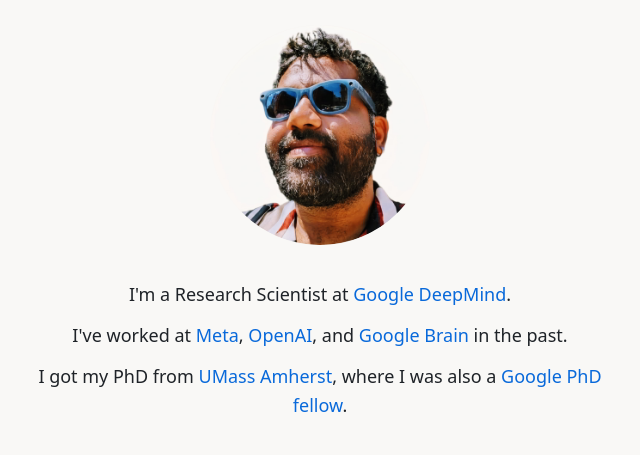
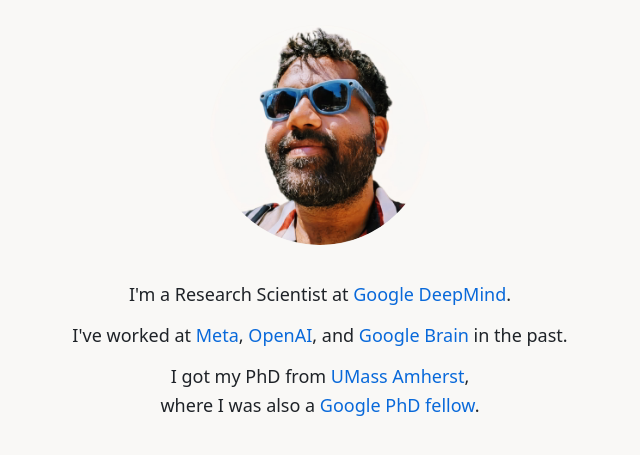
Before and after one commit to arvind-neural/arvind-neural.github.io, a plain HTML site: page index.html in a window 1280 px wide. Shown: the part 153-608 px from the top of the page, without its empty margins (320-960 px from the left). Drawn offline with Linux system fonts and the light colour scheme.

Commit message:
Update index.html

```diff
--- a/index.html
+++ b/index.html
@@ -49,6 +49,7 @@
     p {
       font-size: 18px;
       margin: 12px 0;
+      text-wrap: balance;
     }
 
     @media (prefers-color-scheme: dark) {
```
